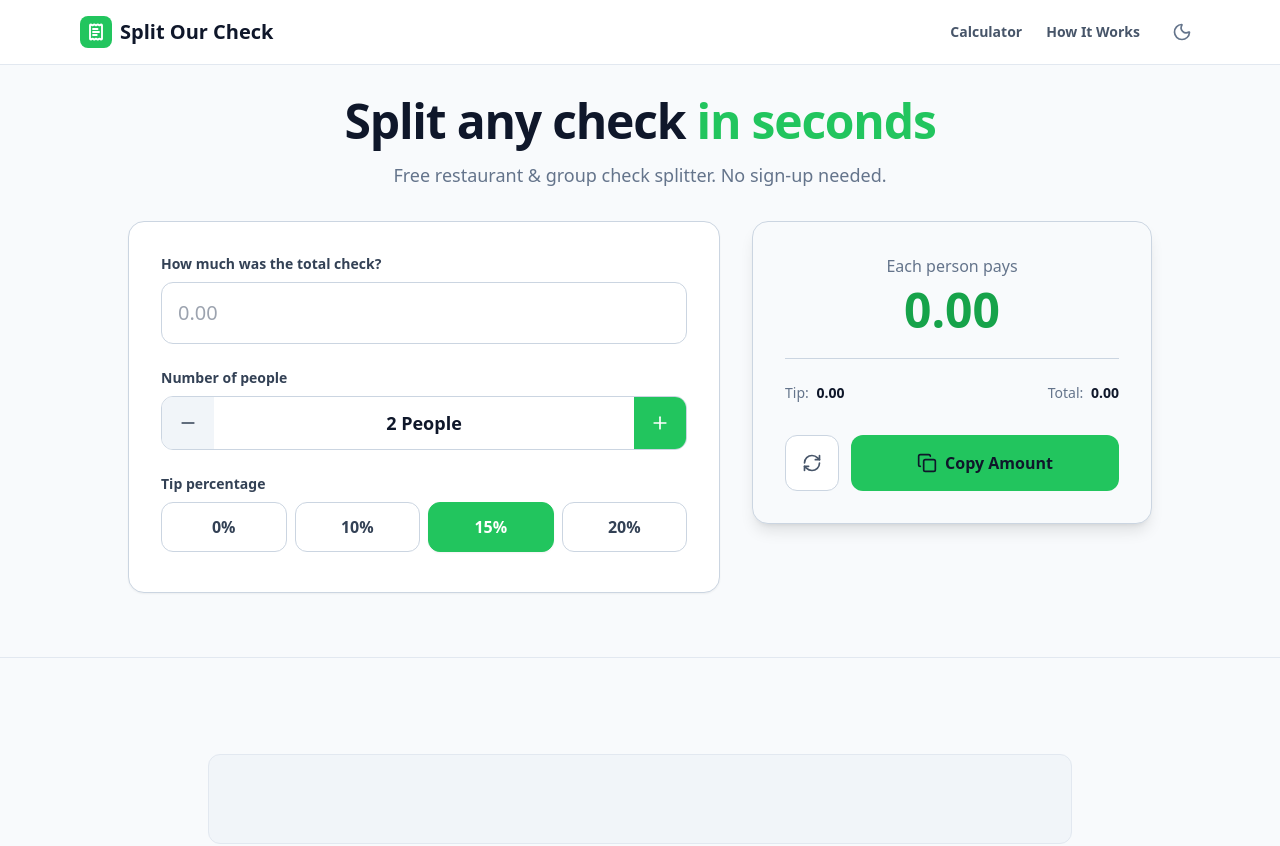
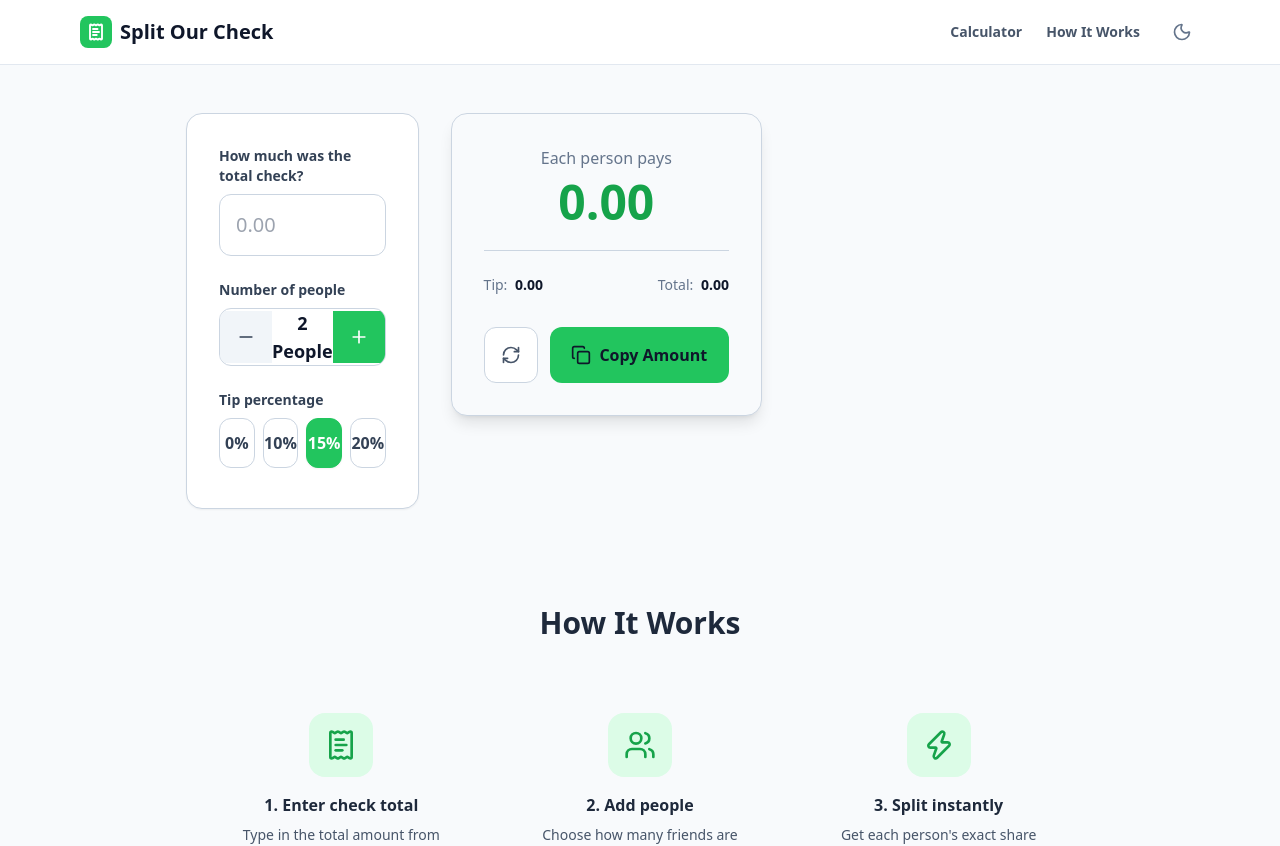
Before and after one commit to waverleyclubdev-wq/split-our-check, a Next.js app: page / in a window 1280 px wide. Shown: the top 846 px of the page. Built offline with nearby package versions, Linux system fonts and the light colour scheme.

Commit message:
fix ad sizes

```diff
--- a/app/page.tsx
+++ b/app/page.tsx
@@ -1,27 +1,29 @@
-import Calculator from "@/components/Calculator";
+import Calculator from "@/components/Calculator"; // or whatever your main component is named
 import SeoContent from "@/components/SeoContent";
+import AdBanner from "@/components/AdBanner";
 
 export default function Home() {
   return (
-    <>
-      {/* Added dark:bg-slate-950 and dark:border-slate-800 */}
-      <section id="calculator" className="w-full bg-slate-50 dark:bg-slate-950 pt-8 pb-16 px-4 border-b border-slate-200 dark:border-slate-800 transition-colors duration-200">
-        <div className="max-w-5xl mx-auto text-center mb-8">
-          {/* Added dark:text-white */}
-          <h1 className="text-3xl md:text-5xl font-bold text-slate-900 dark:text-white mb-4 tracking-tight">
-            Split any check <span className="text-green-500">in seconds</span>
-          </h1>
-          {/* Added dark:text-slate-400 */}
-          <p className="text-slate-500 dark:text-slate-400 text-lg">Free restaurant & group check splitter. No sign-up needed.</p>
+    <div className="w-full pt-12">
+
+      {/* SIDE-BY-SIDE LAYOUT WRAPPER */}
+      <div className="max-w-6xl mx-auto px-4 flex flex-col lg:flex-row gap-8 justify-center items-center lg:items-start">
+
+        {/* Left Side: Your Actual Calculator */}
+        <div className="w-full max-w-xl flex-1">
+          <Calculator />
         </div>
 
-        <Calculator />
-      </section>
+        {/* Right Side: The Sidebar Ad (Hidden on mobile, blocks on desktop) */}
+        <div className="hidden lg:block w-[300px] shrink-0 sticky top-24">
+          <AdBanner slot="1234567890" />
+        </div>
 
-      {/* Below the Fold SEO Content */}
-      <section id="how-it-works">
-        <SeoContent />
-      </section>
-    </>
+      </div>
+
+      {/* SEO text stays cleanly underneath both */}
+      <SeoContent />
+
+    </div>
   );
 }
--- a/components/AdBanner.tsx
+++ b/components/AdBanner.tsx
@@ -1,4 +1,5 @@
 "use client";
+
 import { useEffect } from "react";
 
 interface AdBannerProps {
@@ -15,14 +16,12 @@ export default function AdBanner({ slot }: AdBannerProps) {
   }, []);
 
   return (
-    <div className="w-full max-w-4xl mx-auto my-6 overflow-hidden flex justify-center items-center min-h-[90px] bg-slate-100 dark:bg-slate-900/50 rounded-xl border border-slate-200 dark:border-slate-800">
+    <div className="w-[300px] h-[250px] mx-auto flex justify-center items-center bg-transparent overflow-hidden">
       <ins
         className="adsbygoogle"
-        style={{ display: "block", width: "100%" }}
+        style={{ display: "inline-block", width: "300px", height: "250px" }}
         data-ad-client="ca-pub-8495433546971861"
         data-ad-slot={slot}
-        data-ad-format="auto"
-        data-full-width-responsive="true"
       />
     </div>
   );
--- a/components/SeoContent.tsx
+++ b/components/SeoContent.tsx
@@ -4,9 +4,6 @@ import AdBanner from "@/components/AdBanner"; // <-- 1. Ad banner component impo
 export default function SeoContent() {
   return (
     <div className="max-w-4xl mx-auto mt-24 px-4 text-slate-800 pb-20">
-
-      {/* 2. Replaced the fake placeholder block with your real AdBanner component */}
-      <AdBanner slot="1234567890" />
 
       <h2 className="text-3xl font-bold text-center mb-12">How It Works</h2>
       <div className="grid md:grid-cols-3 gap-8 text-center mb-24">
```
